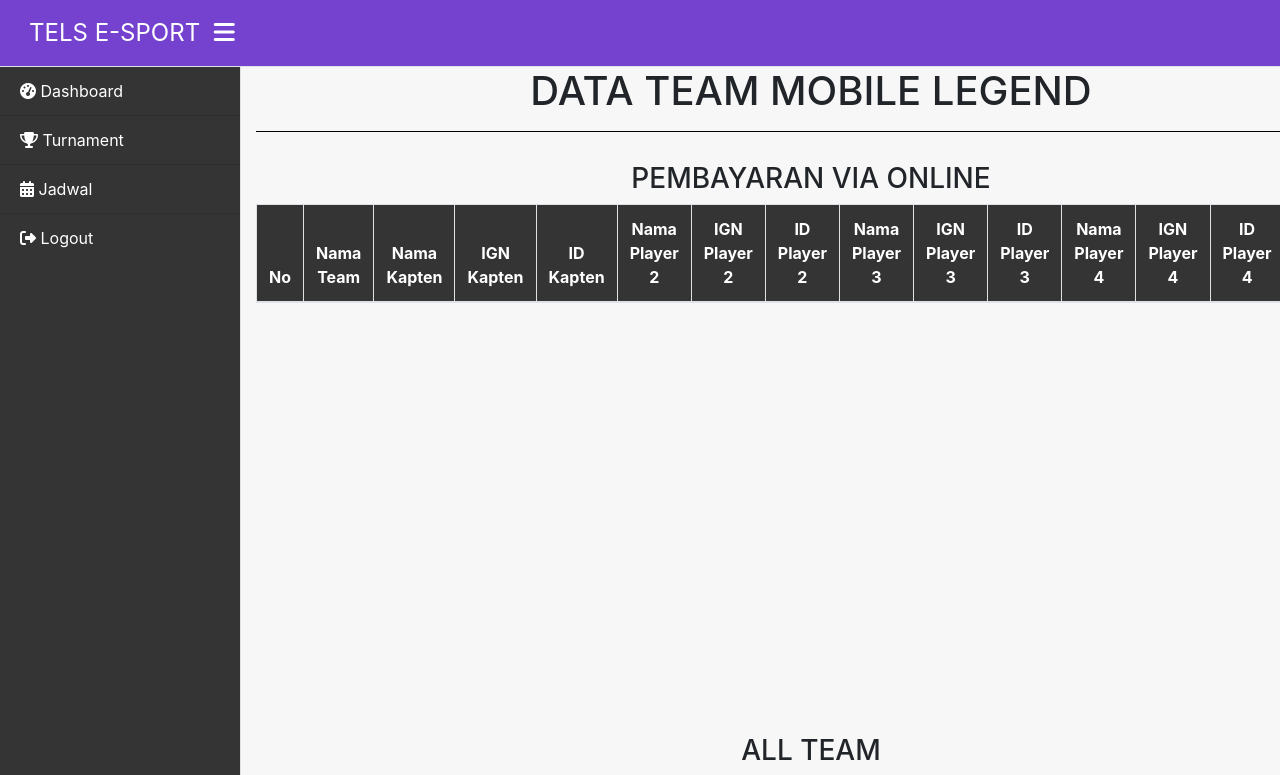
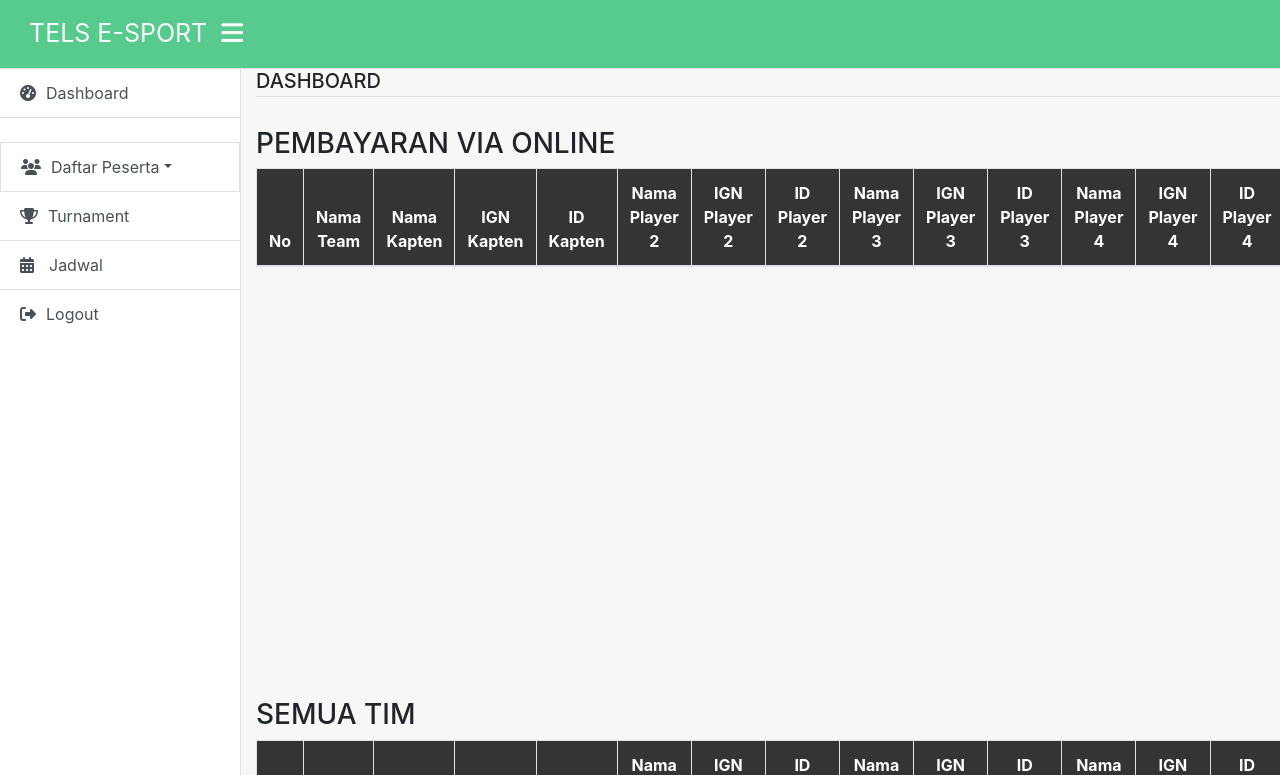
Before and after one commit to tomcat-squad/FLASK-TelsEsport, a Flask app: template Apps/BACK-END/templates/admin/BerhasilLogin/dashboard_MobileLegend.html in a window 1280 px wide. Shown: the top 775 px of the page. Run offline with Flask 2, Linux system fonts and the light colour scheme; the template is opened without the code that fills it: values that come from a table or form of the project are taken from there, others are empty; some libraries are stand-ins or nearby versions.

Commit message:
New Dashboard On Progress

```diff
--- a/Apps/BACK-END/static/assets/css/sidebar.css
+++ b/Apps/BACK-END/static/assets/css/sidebar.css
@@ -28,6 +28,14 @@
   margin-left: 0;
 }
 
+.list-unstyled{
+  margin-left: 30px;
+  font-size: 17px;
+}
+.list-unstyled a{
+  color: #343434;
+}
+
 @media (min-width: 768px) {
   #sidebar-wrapper {
       margin-left: 0;
--- a/Apps/BACK-END/templates/admin/BerhasilLogin/dashboard_MobileLegend.html
+++ b/Apps/BACK-END/templates/admin/BerhasilLogin/dashboard_MobileLegend.html
@@ -1,7 +1,7 @@
 {% include 'header.html' %}
-<div class="container text-center">
-	<h1>DATA TEAM MOBILE LEGEND</h1>
-	<hr style="background-color: #000000;">{% with message = get_flashed_messages(category_filter=["Success","Failed"])%} {% if message %} {%for message in message %}
+<div class="container">
+	<h5>DASHBOARD</h5>
+	<hr style="margin-bottom: 20px; margin-top: -5px;"> {% with message = get_flashed_messages(category_filter=["Success","Failed"])%} {% if message %} {%for message in message %}
 	<p class="text-center">{{message}}</p>{% endfor %} {%endif%} {% endwith %}
 	<h3 style="margin-top: 30px;">PEMBAYARAN VIA ONLINE</h3>
 	<div style="height: 500px;overflow: scroll;">
@@ -181,7 +181,7 @@
 					</div>{%endfor%}</tbody>
 		</table>
 		</div>
-		<h3 style="margin-top: 30px;">ALL TEAM</h3>
+		<h3 style="margin-top: 30px;">SEMUA TIM</h3>
 		<div style="height: 900px;overflow: scroll;">
 			<table class="table table-striped table-hover table-bordered text-center">
 				<thead style="background-color: #343434; color: #fff; border-color: #343434;">
--- a/Apps/BACK-END/templates/admin/BerhasilLogin/dashboard_jadwal.html
+++ b/Apps/BACK-END/templates/admin/BerhasilLogin/dashboard_jadwal.html
@@ -1,8 +1,9 @@
 {% include 'header.html' %}
 <!--CONTENT-->
 <div class="container">
-	<h1 class="text-center">JADWAL PERTANDINGAN</h1>
-	<hr style="margin-bottom: 30px;"> <a href="/" class="btn btn-success" data-toggle="modal" data-target="#buatJadwal"><i class="fas fa-plus"></i> Buat Jadwal</a>
+	<h5>JADWAL PERTANDINGAN</h5>
+	<hr style="margin-bottom: 20px; margin-top: -5px;">
+	<a href="/" class="btn btn-success" data-toggle="modal" data-target="#buatJadwal" style="margin-bottom: 20px;"><i class="fas fa-plus"></i> Buat Jadwal</a>
 	<div class="modal fade" id="buatJadwal">
 		<div class="modal-dialog">
 			<div class="modal-content">
@@ -42,7 +43,6 @@
 			</div>
 		</div>
 	</div>
-	<h3>MOBILE LEGEND</h3>
 	{% with message = get_flashed_messages(category_filter=["Success","Failed"])%} {% if message %} {%for message in message %}
 	<p class="text-center">{{message}}</p>{% endfor %} {%endif%} {% endwith %}
 	<div style="height: 500px;overflow: scroll;">
--- a/Apps/BACK-END/templates/admin/BerhasilLogin/dashboard_turnament.html
+++ b/Apps/BACK-END/templates/admin/BerhasilLogin/dashboard_turnament.html
@@ -1,6 +1,7 @@
 {% include 'header.html' %}
 <div class="container">
-	<h3 class="text-center">DATA TURNAMENT</h3>
+	<h5>DAFTAR TURNAMENT</h5>
+	<hr style="margin-bottom: 20px; margin-top: -5px;">
 	<a href="/" class="btn btn-success" data-toggle="modal" data-target="#buatTurnament"><i class="fas fa-plus"></i> Turnament</a>
 	<div class="modal fade" id="buatTurnament">
 		<div class="modal-dialog">
--- a/Apps/BACK-END/templates/header.html
+++ b/Apps/BACK-END/templates/header.html
@@ -16,18 +16,29 @@
 <body style="background-color: #f7f7f7;">
 	<!-- BUTTON SIDEBARR -->
 	<div id="page-content-wrapper">
-		<nav class="navbar navbar-expand-lg border-bottom" style="background-color: #7541cf;">
-			<button class="btn text-white" style="font-size: 18pt;" id="menu-toggle">TELS E-SPORT &nbsp;<i class="fas fa-bars"></i>
+		<nav class="navbar navbar-expand-lg border-bottom" style="background-color: #57ca8d;">
+			<button class="btn text-light" style="font-size: 25px; color: #343434;" id="menu-toggle">TELS E-SPORT &nbsp;<i class="fas fa-bars"></i>
 			</button>
 		</nav>
 	</div>
 	<div class="d-flex" id="wrapper">
 		<!-- Sidebar -->
-		<div class="border-right" style="background-color: #343434; color: #ffffff;" id="sidebar-wrapper">
+		<div class="border-right" style="background-color: #ffffff; color: #ffffff;" id="sidebar-wrapper">
 			<div class="list-group list-group-flush">
-				<a href="{{url_for('index_dashboard')}}" class="list-group-item list-group-item-action" style="background-color: #343434; color: #ffffff;"> <i class="fa fa-tachometer" aria-hidden="true"></i> Dashboard</a>
-				<a href="{{(url_for('dashboardTurnament'))}}" class="list-group-item list-group-item-action" style="background-color: #343434; color: #ffffff;"> <i class="fas fa-trophy" aria-hidden="true"></i> Turnament</a>
-				<a href="{{(url_for('dashboardJadwal'))}}" class="list-group-item list-group-item-action" style="background-color: #343434; color: #ffffff;"> <i class="fas fa-calendar-alt"></i> Jadwal</a>
-				<a href="{{(url_for('logout_admin'))}}" class="list-group-item list-group-item-action" style="background-color: #343434; color: #ffffff;"> <i class="fas fa-sign-out-alt" aria-hidden="true"></i> Logout</a>
+				<a href="{{(url_for('index_dashboard'))}}" class="list-group-item list-group-item-action" style="background-color: #ffffff"><i class="fa fa-tachometer" aria-hidden="true" style="margin-right: 10px;"></i>Dashboard</a>
+				<li class="active">
+					<a href="#homeDashboard" data-toggle="collapse" aria-expanded="false" class="list-group-item list-group-item-action dropdown-toggle"><i class="fa fa-users" aria-hidden="true" style="margin-right: 10px;"></i>Daftar Peserta</a>
+					<ul class="collapse list-unstyled" id="homeDashboard">
+						<li>
+							<a href="{{url_for('dashboardML')}}"> - Data Mobile Legends</a>
+						</li>
+						<li>
+							<a href="#"> - Data Free Fire</a>
+						</li>
+					</ul>
+				</li>
+				<a href="{{(url_for('dashboardTurnament'))}}" class="list-group-item list-group-item-action" style="background-color: #ffffff"><i class="fas fa-trophy" aria-hidden="true" style="margin-right: 10px;"></i>Turnament</a>
+				<a href="{{(url_for('dashboardJadwal'))}}" class="list-group-item list-group-item-action" style="background-color: #ffffff"><i class="fas fa-calendar-alt" style="margin-right: 15px;"></i>Jadwal</a>
+				<a href="{{(url_for('logout_admin'))}}" class="list-group-item list-group-item-action" style="background-color: #ffffff"><i class="fas fa-sign-out-alt" aria-hidden="true" style="margin-right: 10px;"></i>Logout</a>
 			</div>
 		</div>
```
Also changed, not shown: Apps/BACK-END/templates/admin/BerhasilLogin/dashboard.html (+36 -7 lines).
